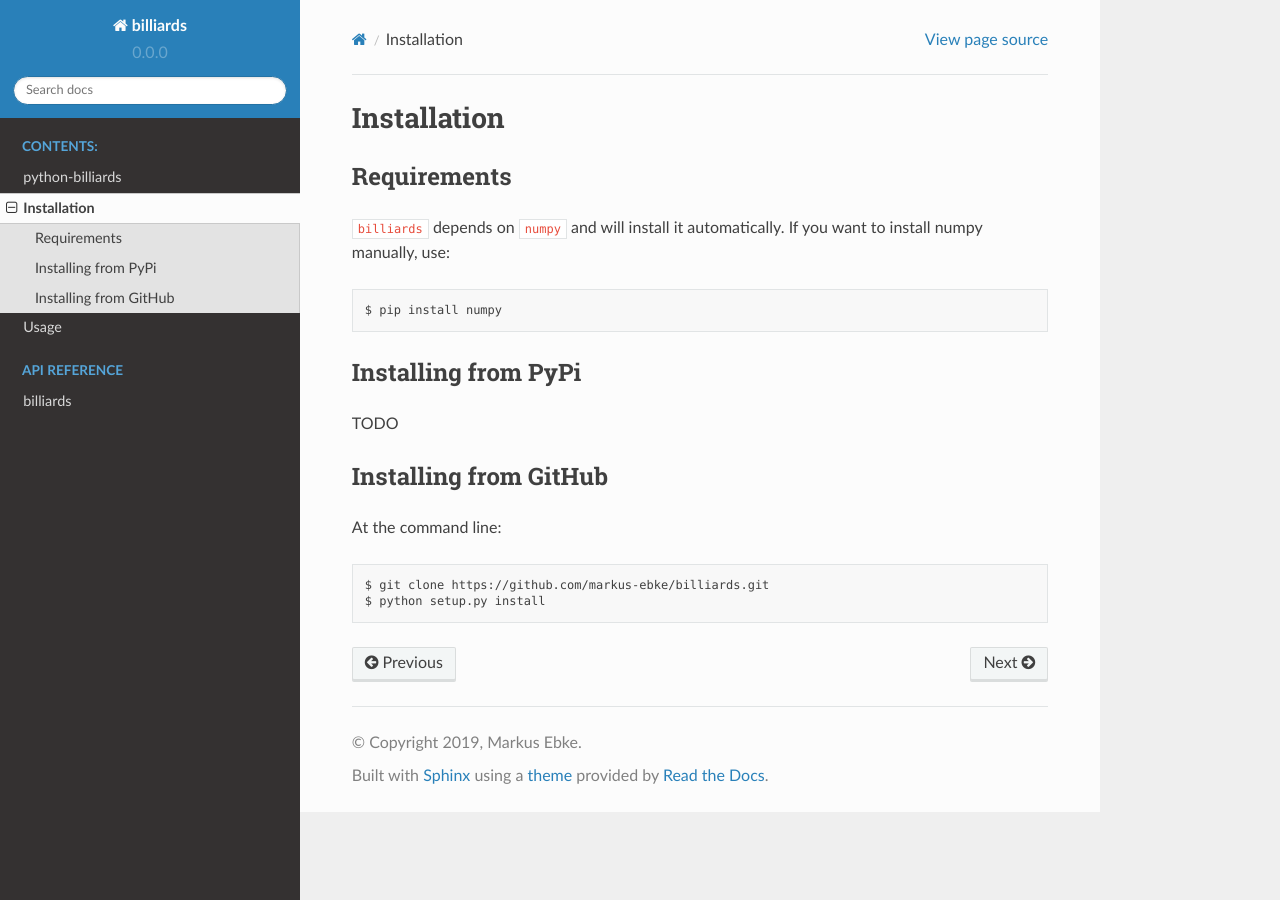
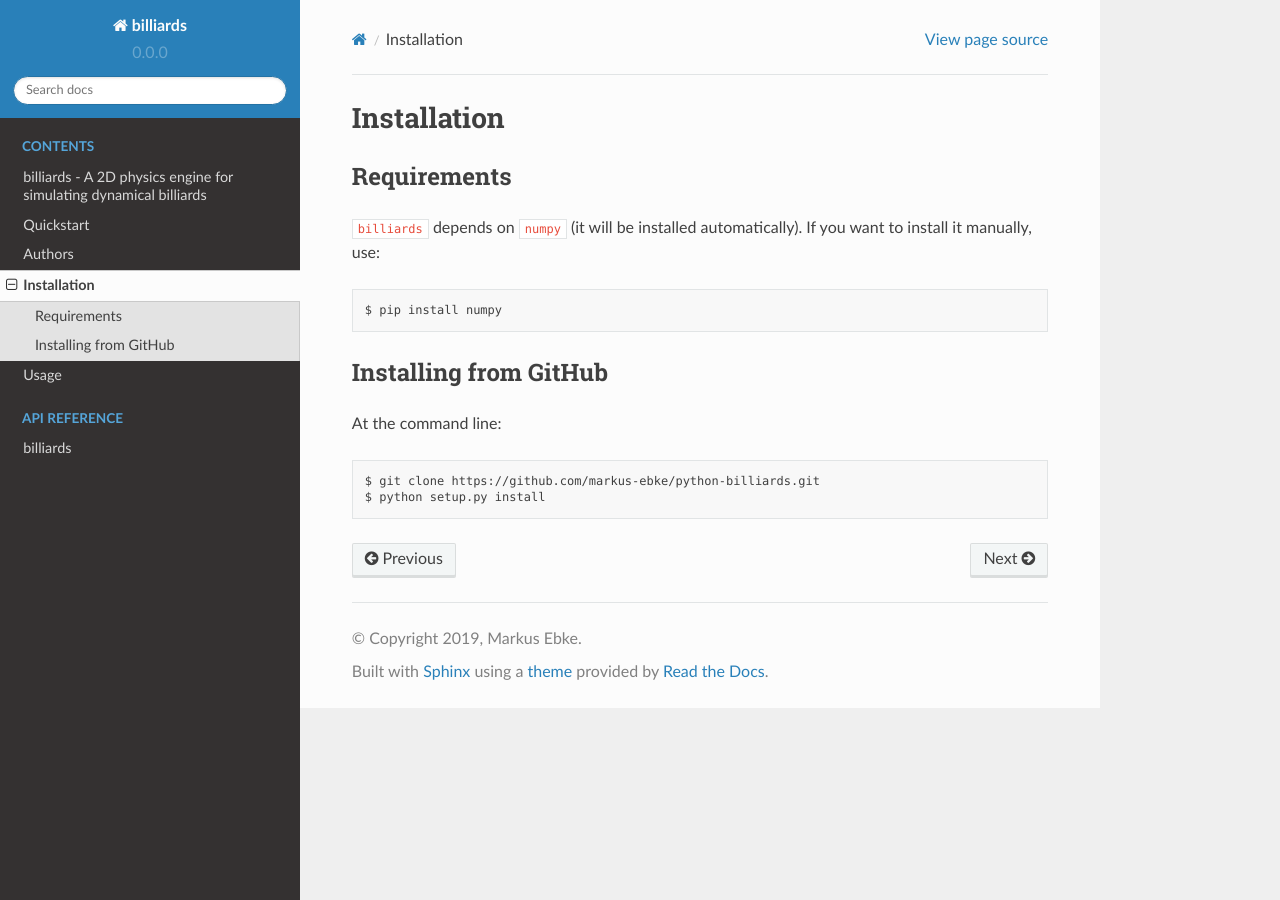
Before and after one commit to markus-ebke/python-billiards, a Sphinx documentation site: the page built from docs/installation.rst, in a window 1280 px wide. Built offline with Sphinx 7.4.7 and the Read the Docs theme 2.0.0, drawn with Linux system fonts in a browser that asks for light colours.

Commit message:
Rewrite Readme, fix documentation
- Add short description to title in README.rst
- Include a quickstart section
- Include authors in readme, remove AUTHORS.rst
- Consistent naming in readme and documentation
- Fix wording, links and sectioning in documentation

```diff
--- a/AUTHORS.rst
+++ /dev/null
@@ -1,5 +0,0 @@
-
-Authors
-=======
-
-* Markus Ebke - https://github.com/markus-ebke
--- a/docs/index.rst
+++ b/docs/index.rst
@@ -8,7 +8,7 @@ Welcome to billiards' documentation!
 
 .. toctree::
    :maxdepth: 2
-   :caption: Contents:
+   :caption: Contents
 
    readme
    installation
--- a/docs/installation.rst
+++ b/docs/installation.rst
@@ -4,17 +4,10 @@ Installation
 Requirements
 ------------
 
-``billiards`` depends on ``numpy`` and will install it automatically.
-If you want to install numpy manually, use::
+``billiards`` depends on ``numpy`` (it will be installed automatically).
+If you want to install it manually, use::
 
     $ pip install numpy
-
-
-
-Installing from PyPi
---------------------
-
-TODO
 
 
 Installing from GitHub
@@ -22,5 +15,5 @@ Installing from GitHub
 
 At the command line::
 
-    $ git clone https://github.com/markus-ebke/billiards.git
+    $ git clone https://github.com/markus-ebke/python-billiards.git
     $ python setup.py install
--- a/docs/usage.rst
+++ b/docs/usage.rst
@@ -1,7 +1,7 @@
 Usage
 =====
 
-To use Billiards in a project::
+To use ``billiards`` in a project::
 
     import billiards
 
```
Also changed, not shown: README.rst (+39 -4 lines), docs/api_reference/billiards.rst (+0 -11 lines), 1 other file.
